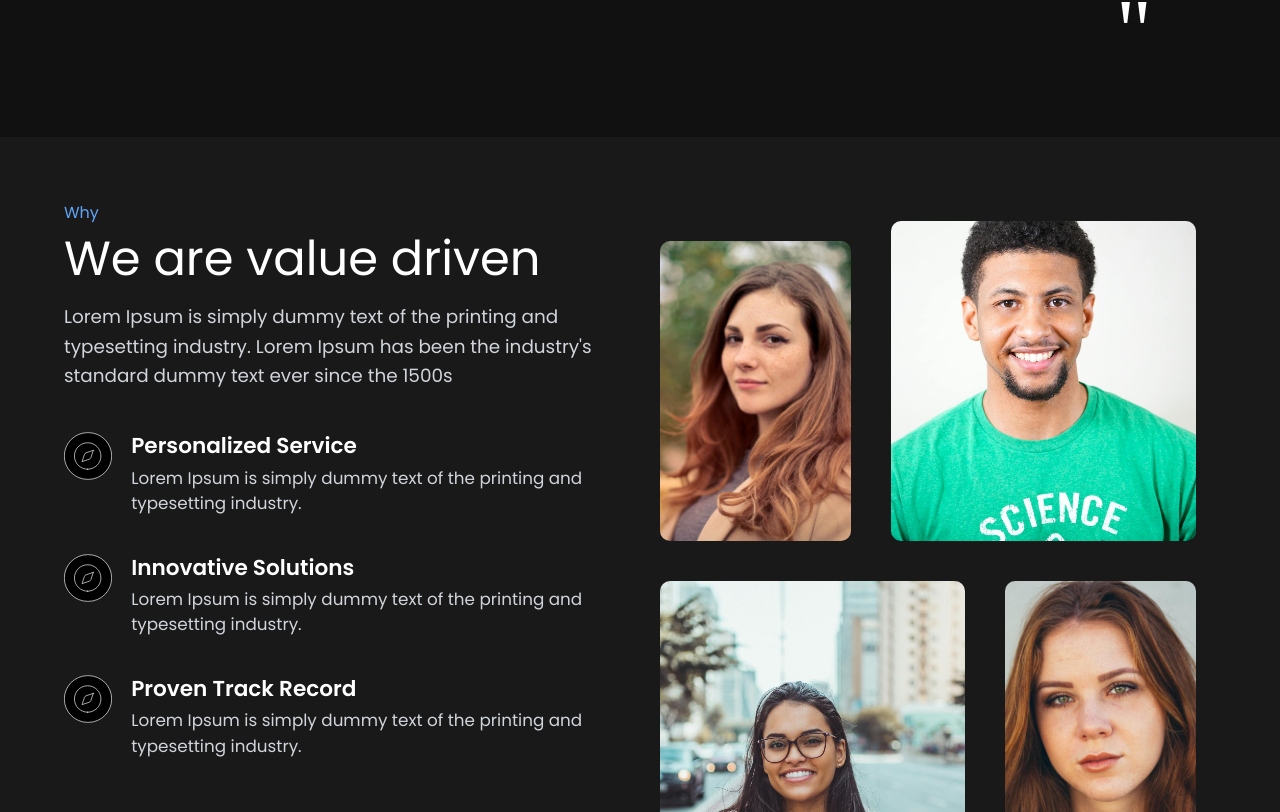
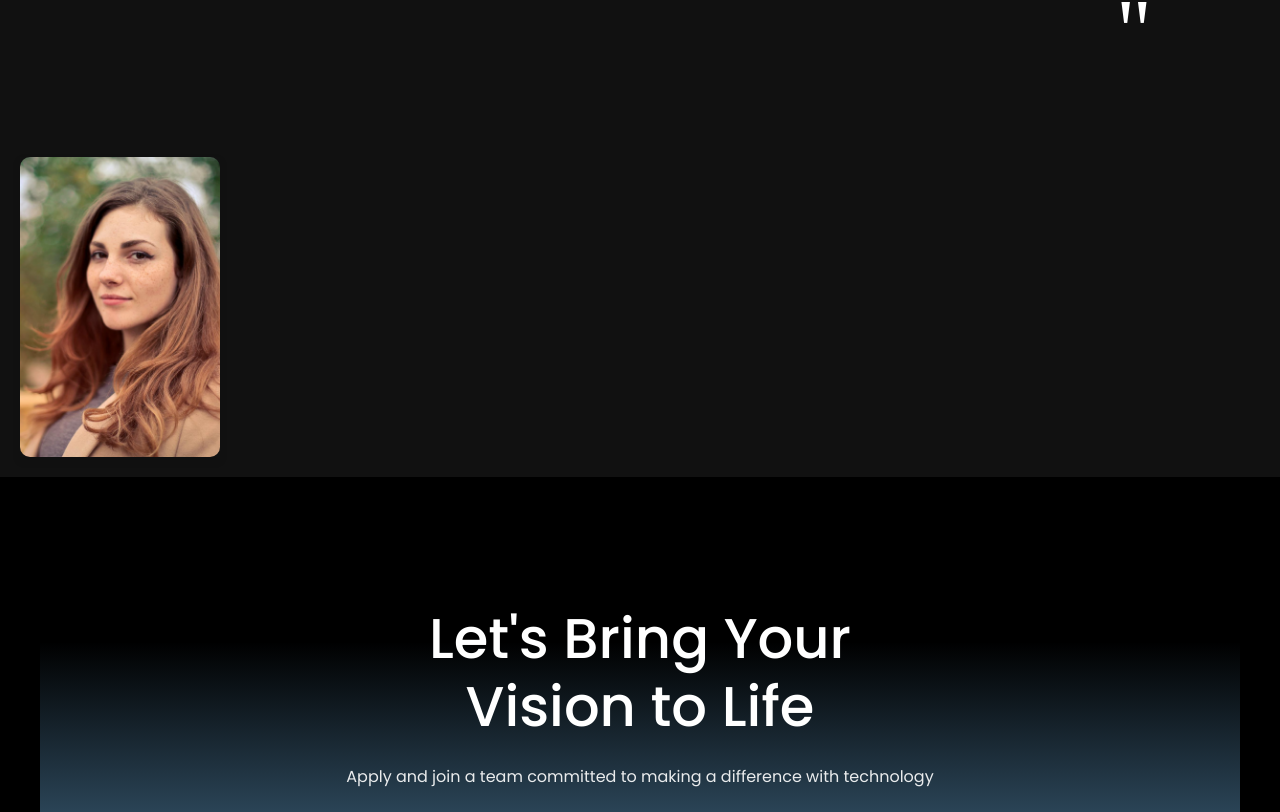
Before and after one commit to HarshiMenuka/spherehead-technologies, a Next.js app: page /about in a window 1280 px wide. Shown: the part 2908-3720 px from the top of the page. Built offline with nearby package versions, Linux system fonts and the light colour scheme.

Commit message:
value merge

```diff
--- a/src/app/about/page.tsx
+++ b/src/app/about/page.tsx
@@ -226,7 +226,6 @@ export default function AboutPage() {
 
       {/* Founder Section */}
       <FoundersMessage />
-<ValueDriven />
 
       <AboutFlip
         image="/images/user2.jpg"
```
